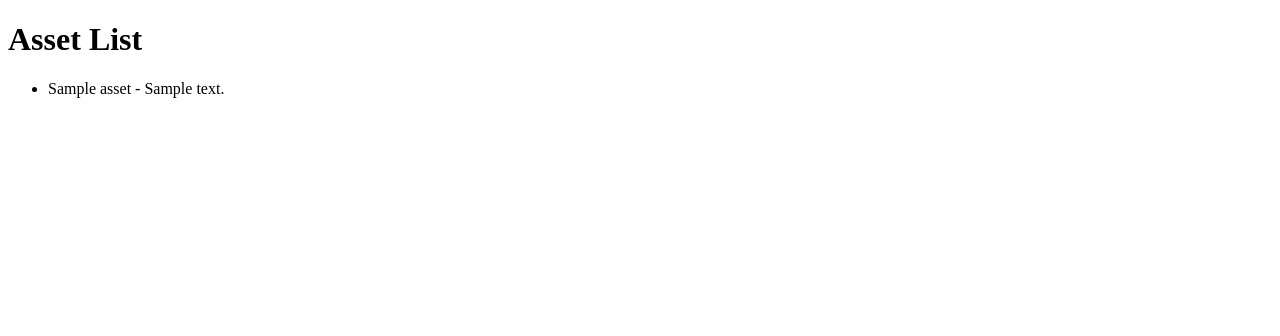
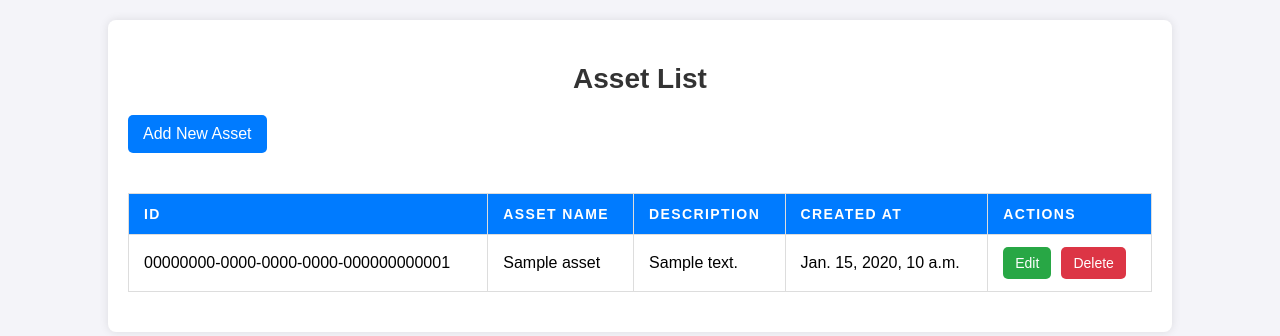
Before and after one commit to Ali-Traboulsi/asset-manager, a Django app: template assets/templates/assets/asset_list.html in a window 1280 px wide. Shown: the top 336 px of the page. Run offline with Django 5.2, Linux system fonts and the light colour scheme; the template is opened without the code that fills it: values that come from a table or form of the project are taken from there, others are empty; tables that the repository leaves empty hold one stand-in row (values such as "Sample post").

Commit message:
fix: added templates for editing, deleting, adding and getting assets

```diff
--- a/assets/models.py
+++ b/assets/models.py
@@ -16,3 +16,9 @@ class Asset(models.Model):
     # representation for debugging
     def __repr__(self):
         return f"Asset(name='{self.name}', description='{self.description}', created_at={self.created_at})"
+
+
+# Employee
+
+
+# Lending
--- /dev/null
+++ b/assets/static/assets/list_assets.css
@@ -0,0 +1,103 @@
+/* General styles for the listing page */
+body {
+    font-family: Arial, sans-serif;
+    background-color: #f4f4f9;
+    margin: 0;
+    padding: 0;
+}
+
+.container {
+    width: 80%;
+    margin: 20px auto;
+    padding: 20px;
+    background-color: #fff;
+    border-radius: 8px;
+    box-shadow: 0 0 10px rgba(0, 0, 0, 0.1);
+}
+
+h2 {
+    text-align: center;
+    margin-bottom: 20px;
+    font-size: 28px;
+    color: #333;
+}
+
+/* Table styles */
+table {
+    width: 100%;
+    border-collapse: collapse;
+    margin: 20px 0;
+}
+
+table, th, td {
+    border: 1px solid #ddd;
+}
+
+th, td {
+    padding: 12px 15px;
+    text-align: left;
+}
+
+th {
+    background-color: #007bff;
+    color: white;
+    text-transform: uppercase;
+    letter-spacing: 0.1em;
+    font-size: 14px;
+}
+
+tr:nth-child(even) {
+    background-color: #f9f9f9;
+}
+
+tr:hover {
+    background-color: #f1f1f1;
+}
+
+/* Action buttons (Edit and Delete) */
+.action-buttons {
+    display: flex;
+    gap: 10px;
+}
+
+.action-buttons a {
+    text-decoration: none;
+    padding: 8px 12px;
+    border-radius: 5px;
+    font-size: 14px;
+    text-align: center;
+}
+
+.action-buttons a.edit {
+    background-color: #28a745;
+    color: white;
+}
+
+.action-buttons a.delete {
+    background-color: #dc3545;
+    color: white;
+}
+
+.action-buttons a.edit:hover {
+    background-color: #218838;
+}
+
+.action-buttons a.delete:hover {
+    background-color: #c82333;
+}
+
+/* Add new asset button */
+.add-asset-btn {
+    display: inline-block;
+    margin-bottom: 20px;
+    padding: 10px 15px;
+    background-color: #007bff;
+    color: white;
+    text-decoration: none;
+    border-radius: 5px;
+    font-size: 16px;
+}
+
+.add-asset-btn:hover {
+    background-color: #0056b3;
+}
--- a/assets/templates/assets/asset_list.html
+++ b/assets/templates/assets/asset_list.html
@@ -1,14 +1,51 @@
+{% load static %}
 <!DOCTYPE html>
-<html lang="EN">
+<html lang="en">
 <head>
-    <title>Assets</title>
+    <meta charset="UTF-8">
+    <meta name="viewport" content="width=device-width, initial-scale=1.0">
+    <title>Asset List</title>
+    <link rel="stylesheet" href="{% static 'assets/list_assets.css' %}">
 </head>
 <body>
-    <h1>Asset List</h1>
-    <ul>
-        {% for asset in assets %}
-            <li>{{ asset.name }} - {{ asset.description }}</li>
-        {% endfor %}
-    </ul>
+    <div class="container">
+        <h2>Asset List</h2>
+
+        <!-- Button to add new asset -->
+        <a href="{% url 'add_asset' %}" class="add-asset-btn">Add New Asset</a>
+
+        <!-- Asset listing table -->
+        <table>
+            <thead>
+                <tr>
+                    <th>ID</th>
+                    <th>Asset Name</th>
+                    <th>Description</th>
+                    <th>Created At</th>
+                    <th>Actions</th>
+                </tr>
+            </thead>
+            <tbody>
+                {% for asset in assets %}
+                <tr>
+                    <td>{{ asset.id }}</td>
+                    <td>{{ asset.name }}</td>
+                    <td>{{ asset.description }}</td>
+                    <td>{{ asset.created_at }}</td>
+                    <td>
+                        <div class="action-buttons">
+                            <a href="{% url 'edit_asset' asset.id %}" class="edit">Edit</a>
+                            <a href="{% url 'delete_asset' asset.id %}" class="delete">Delete</a>
+                        </div>
+                    </td>
+                </tr>
+                {% empty %}
+                <tr>
+                    <td colspan="5">No assets found</td>
+                </tr>
+                {% endfor %}
+            </tbody>
+        </table>
+    </div>
 </body>
 </html>
--- a/settings/base.py
+++ b/settings/base.py
@@ -127,6 +127,9 @@ USE_TZ = True
 # https://docs.djangoproject.com/en/5.1/howto/static-files/
 
 STATIC_URL = 'static/'
+STATICFILES_DIRS = [
+    BASE_DIR / "assets/static/assets",  # Adjust this if your static files are located elsewhere
+]
 
 # Default primary key field type
 # https://docs.djangoproject.com/en/5.1/ref/settings/#default-auto-field
```
Also changed, not shown: assets/static/assets/styles.css (added, +93 -0 lines), assets/templates/assets/add_asset.html (+10 -1 lines), assets/templates/assets/delete_asset.html (+10 -2 lines), assets/templates/assets/edit_asset.html (+11 -2 lines).
